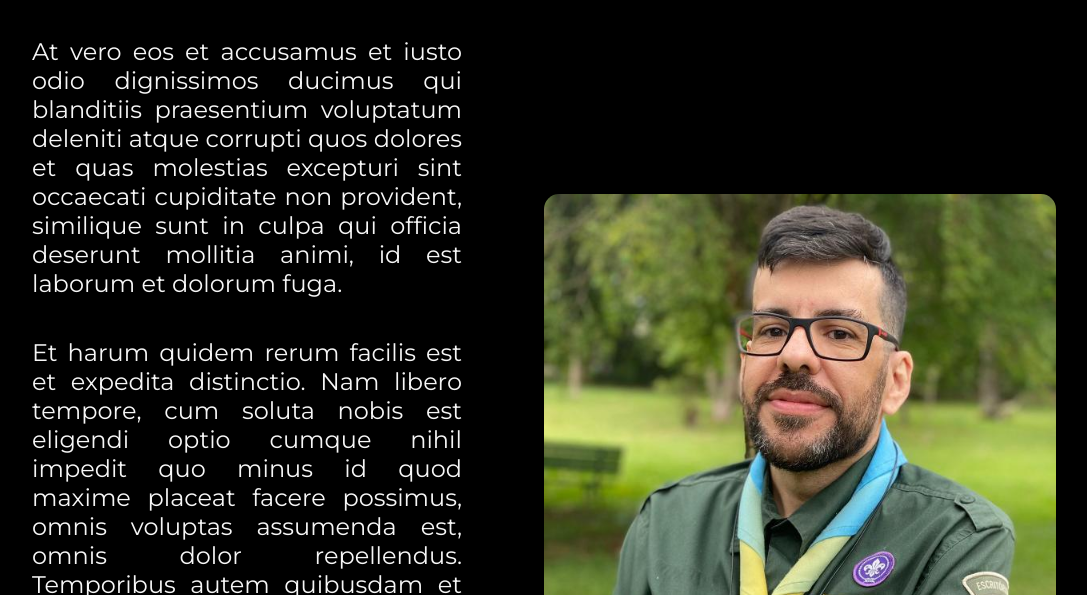
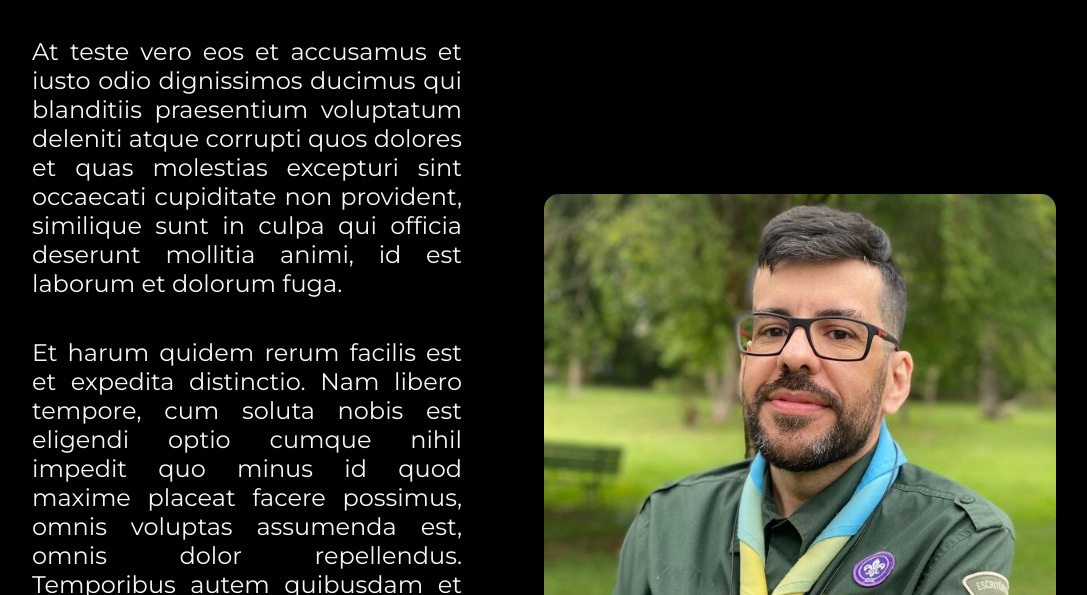
Before and after one commit to alissondeaguiar/sitealissonv1, a plain HTML site: page about.html in a window 1280 px wide. Shown: the part 205-800 px from the top of the page, without its empty margins (96-1183 px from the left). Drawn offline with nearby package versions, Linux system fonts and the light colour scheme.

Commit message:
Teste de site

```diff
--- a/about.html
+++ b/about.html
@@ -18,7 +18,7 @@
       <main class="apresentacao">
         <section class="apresentacao__esquerda">
             <h1 class="apresentacao__titulo">Sobre mim</h1>
-            <p class="apresentacao__texto">At vero eos et accusamus et iusto odio dignissimos ducimus qui blanditiis praesentium voluptatum deleniti atque corrupti quos dolores et quas molestias excepturi sint occaecati cupiditate non provident, similique sunt in culpa qui officia deserunt mollitia animi, id est laborum et dolorum fuga.
+            <p class="apresentacao__texto">At teste vero eos et accusamus et iusto odio dignissimos ducimus qui blanditiis praesentium voluptatum deleniti atque corrupti quos dolores et quas molestias excepturi sint occaecati cupiditate non provident, similique sunt in culpa qui officia deserunt mollitia animi, id est laborum et dolorum fuga.
             <p class="apresentacao__texto">Et harum quidem rerum facilis est et expedita distinctio. Nam libero tempore, cum soluta nobis est eligendi optio cumque nihil impedit quo minus id quod maxime placeat facere possimus, omnis voluptas assumenda est, omnis dolor repellendus. Temporibus autem quibusdam et aut officiis debitis aut rerum necessitatibus saepe eveniet ut et voluptates repudiandae sint et molestiae non recusandae. Itaque earum rerum hic tenetur a sapiente delectus, ut aut reiciendis voluptatibus maiores alias consequatur aut perferendis doloribus asperiores ipsum delis forum birol parela maxime infena. Excepteur sint occaecat cupidatat non.</p>
 
         </section>
```
Also changed, not shown: 1 other file.
